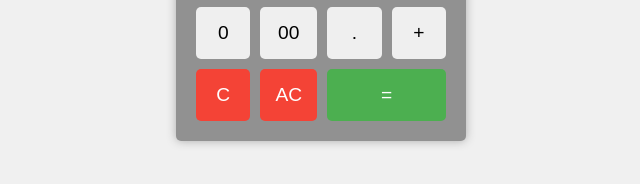
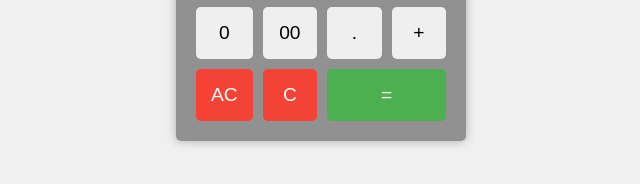
Before and after one commit to backir7/calculator, a plain HTML site: page index.html in a window 1280 px wide. Shown: the part 468-652 px from the top of the page, 319-959 px from the left. Drawn offline with Linux system fonts and the light colour scheme.

Commit message:
second commit

```diff
--- a/index.html
+++ b/index.html
@@ -34,6 +34,8 @@
       padding: 5px;
       border: 1px solid #ccc;
       border-radius: 5px;
+      outline: none;
+
     }
 
     .buttons {
@@ -90,8 +92,8 @@
       <button onclick="append('.')">.</button>
       <button onclick="append('+')">+</button>
 
-      <button onclick="clearDisplay()" class="clear">C</button>
-      <button onclick="cleardigit()" class="clear">AC</button>
+      <button onclick="clearDisplay()" class="clear">AC</button>
+      <button onclick="cleardigit()" class="clear">C</button>
       <button onclick="calculate()" class="equal"  style="grid-column: span 2;">=</button>
 
     </div>
```
